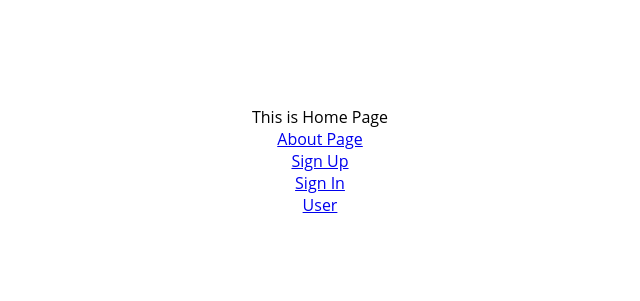
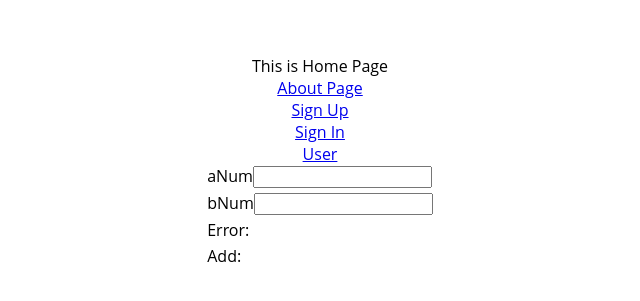
Before and after one commit to SeungrokYoon/react-from-scratch, a React app: page / in a window 1280 px wide. Shown: the part 239-540 px from the top of the page, without its empty margins (320-960 px from the left). Built offline with nearby package versions, Linux system fonts and the light colour scheme; no server answers.

Commit message:
:sparkles: Feat :  Web Worker 사용하여 곱하기 로직 수행하기

```diff
--- a/src/pages/Home.tsx
+++ b/src/pages/Home.tsx
@@ -1,7 +1,63 @@
 import { Link } from 'react-router-dom';
 import styled from '@emotion/styled';
+import { ChangeEvent, useEffect, useRef, useState } from 'react';
 
 export default function Home() {
+  const [numState, setNumState] = useState<{
+    [key: string]: string;
+    error: string;
+  }>({
+    aNum: '',
+    bNum: '',
+    error: '',
+  });
+  const [result, setResult] = useState('');
+
+  useEffect(() => {
+    if (!window.Worker) {
+      console.log("Your browser doesn't support web workers.");
+      return;
+    }
+    const testWorker = new Worker(
+      new URL('../worker/worker.js', import.meta.url)
+    );
+    testWorker.onmessage = (e) => {
+      setResult(e.data);
+    };
+
+    function postMessageToWorker(e) {
+      if (e.key === 'Enter') {
+        console.log('PostMessage to Worker');
+        testWorker.postMessage([numState.aNum, numState.bNum]);
+      }
+    }
+    window.addEventListener('keydown', postMessageToWorker);
+
+    return () => {
+      testWorker.terminate();
+      window.removeEventListener('keydown', postMessageToWorker);
+    };
+  }, [numState]);
+
+  const handleInputChange = (e: ChangeEvent<HTMLInputElement>) => {
+    const { name, value } = e.target;
+    if (isNaN(Number(value))) {
+      setNumState((prev) => {
+        const resetState = Object.keys(prev).reduce((acc, key) => {
+          acc[key] = '';
+          return acc;
+        }, {});
+        return { ...prev, ...resetState, error: 'please enter number' };
+      });
+      return;
+    }
+    setNumState((prev) => ({
+      ...prev,
+      [name]: value,
+      error: '',
+    }));
+  };
+
   return (
     <Main>
       <section>This is Home Page</section>
@@ -17,14 +73,42 @@ export default function Home() {
       <div>
         <Link to="/user">User</Link>
       </div>
+      <FlexCol>
+        <label htmlFor="aNum">
+          aNum
+          <input
+            type="text"
+            name="aNum"
+            onChange={handleInputChange}
+            value={numState.aNum}
+          />
+        </label>
+        <label htmlFor="bNum">
+          bNum
+          <input
+            type="text"
+            name="bNum"
+            onChange={handleInputChange}
+            value={numState.bNum}
+          />
+        </label>
+        <span>Error: {numState.error}</span>
+        <span>Add: {result}</span>
+      </FlexCol>
     </Main>
   );
 }
 
-const Main = styled.main`
+const Main = styled.div`
   display: flex;
+  min-height: 100vh;
   flex-direction: column;
   justify-content: center;
   align-items: center;
-  height: 100%;
 `;
+
+const FlexCol = styled.div`
+  display: flex;
+  flex-direction: column;
+  gap: 4px;
+`;
--- /dev/null
+++ b/src/worker/worker.js
@@ -0,0 +1,8 @@
+onmessage = function (e) {
+  const result = e.data[0] * e.data[1];
+  if (Number.isNaN(result)) {
+    postMessage('Please provide two valid numbers.');
+  } else {
+    postMessage(`Result: ${result}`);
+  }
+};
--- a/tsconfig.json
+++ b/tsconfig.json
@@ -6,7 +6,7 @@
     "checkJs": true,
     "jsx": "react-jsx",
     "jsxImportSource": "@emotion/react",
-    "module": "ES6",
+    "module": "ESNext",
     "target": "ES5",
     "allowJs": true,
     "moduleResolution": "node",
```
Also changed, not shown: public/deprecated-worker.js (added, +20 -0 lines).
